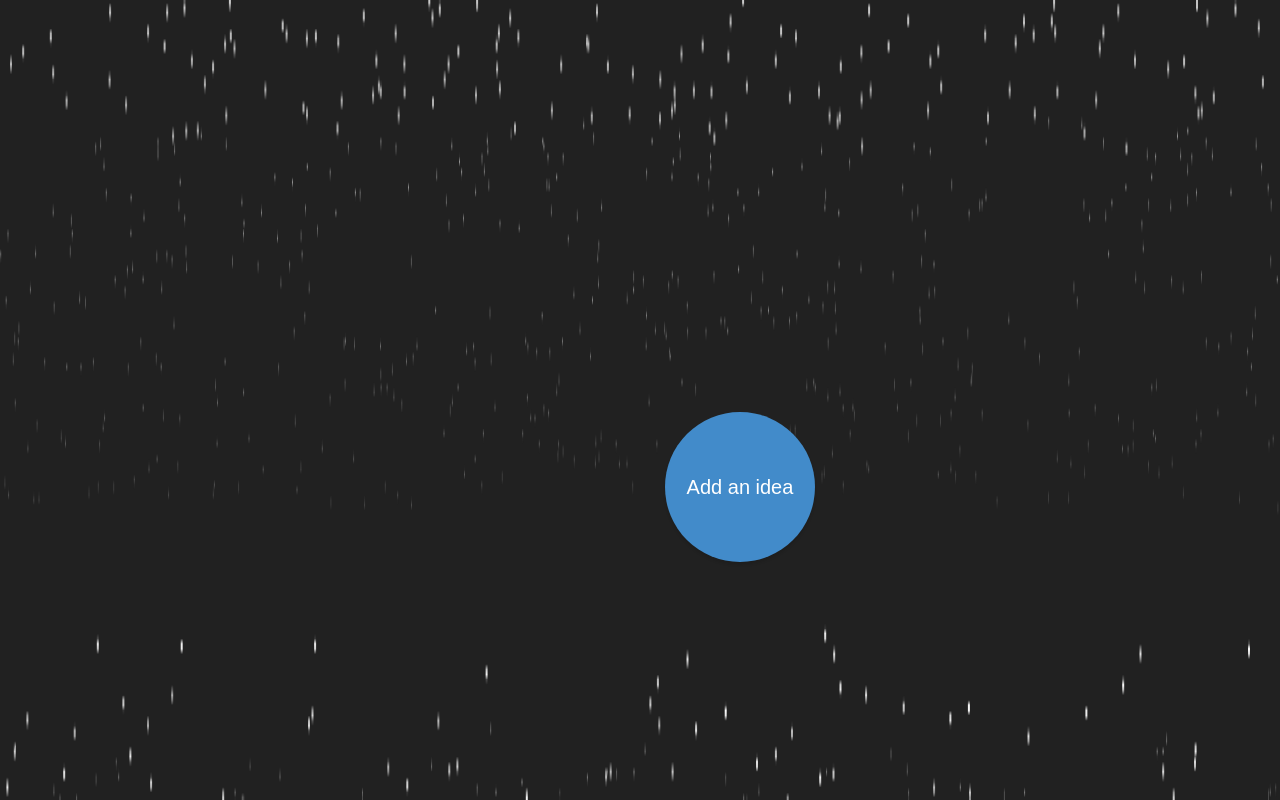
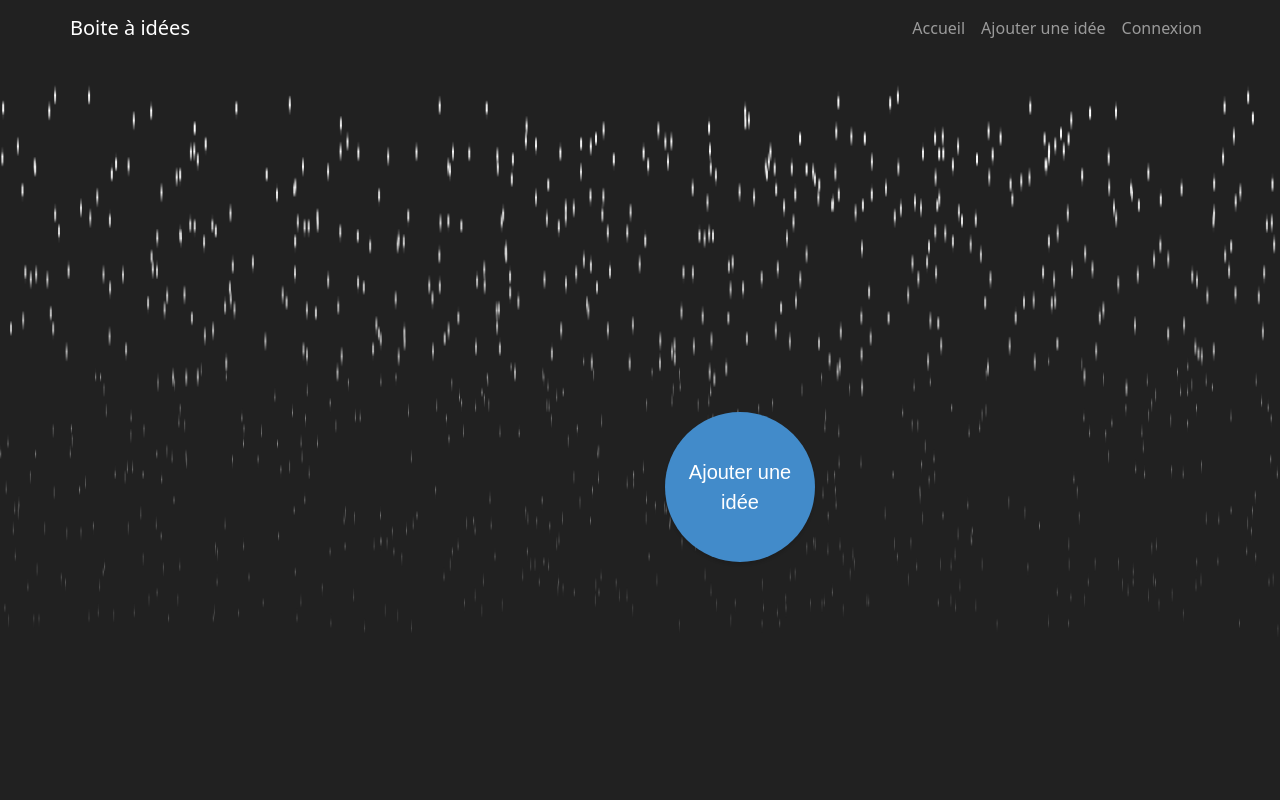
Before and after one commit to AidounNejma/Laravel-React, a React (Create React App) app in the folder reactapp/: page /add-ideas in a window 1280 px wide. Built offline with nearby package versions, Linux system fonts and the light colour scheme.

Commit message:
add navbar

```diff
--- a/reactapp/package.json
+++ b/reactapp/package.json
@@ -10,8 +10,11 @@
     "@testing-library/react": "^12.1.4",
     "@testing-library/user-event": "^13.5.0",
     "axios": "^0.26.1",
+    "bootstrap": "^5.1.3",
+    "mdbreact": "^5.2.0",
     "particles-bg": "^2.5.5",
     "react": "^17.0.2",
+    "react-bootstrap": "^2.2.1",
     "react-dom": "^17.0.2",
     "react-router-dom": "^6.2.2",
     "react-scripts": "5.0.0",
--- a/reactapp/src/App.js
+++ b/reactapp/src/App.js
@@ -1,20 +1,23 @@
 import React from 'react';
 import { BrowserRouter as Router, Routes, Route } from 'react-router-dom';
 
+import MyNav from './pages/Navbar';
 import Ideas from './pages/Ideas';
 import AddIdeas from './pages/AddIdeas';
-
 
 function App() {
 
   return (
     <Router>
+      <MyNav></MyNav>
       <Routes>
         <Route exact path="/" element={<Ideas/>} />
         <Route path="/add-ideas" element={<AddIdeas/>} />
       </Routes>
     </Router>
   );
+
+
 }
 
 export default App;
--- a/reactapp/src/index.js
+++ b/reactapp/src/index.js
@@ -1,5 +1,7 @@
 import React from 'react';
 import ReactDOM from 'react-dom';
+import '@fortawesome/fontawesome-free/css/all.min.css';
+import 'bootstrap/dist/css/bootstrap.min.css';
 import './index.css';
 import App from './App';
 import reportWebVitals from './reportWebVitals';
--- a/reactapp/src/pages/AddIdeas.js
+++ b/reactapp/src/pages/AddIdeas.js
@@ -58,23 +58,16 @@ class AddIdeas extends Component {
         $(".selector").append(circle);
     }
 
-
-
-
-
-
-
-
     render() {
 
         return (
             <div className="container" >
-                <h4>Add Ideas</h4>
+                <h4>Ajouter une idée</h4>
                 <div className="modal fade" id="exampleModal" tabIndex="-1" role="dialog" aria-labelledby="exampleModalLabel" aria-hidden="true">
                     <div className="modal-dialog" role="document">
                         <div className="modal-content">
                             <div className="modal-header">
-                                <h5 className="modal-title" id="exampleModalLabel">Add an Idea</h5>
+                                <h5 className="modal-title" id="exampleModalLabel">Ajouter une idée</h5>
                                 <button type="button" className="close" data-dismiss="modal" aria-label="Close">
                                     <span aria-hidden="true">&times;</span>
                                 </button>
@@ -82,18 +75,18 @@ class AddIdeas extends Component {
                             <div className="modal-body">
                                 <form onSubmit={this.savesIdea} >
                                     <div className="form-group mb-3">
-                                        <label>Idea Title</label>
+                                        <label>Titre</label>
                                         <input type="text" name="title" onChange={this.handleInput} value={this.state.title} className="form-control" />
                                         <span className="text-danger"></span>
                                     </div>
                                     <div className="form-group mb-3">
-                                        <label>Idea Content</label>
+                                        <label>Contenu</label>
                                         <textarea type="text" name="content" onChange={this.handleInput} value={this.state.content} className="form-control"></textarea>
                                         <span className="text-danger"></span>
                                     </div>
 
                                     <div className="form-group mb-3">
-                                        <button type="submit" className="btn btn-primary">Add Idea</button>
+                                        <button type="submit" className="btn btn-primary">Ajouter</button>
                                     </div>
                                 </form>
                             </div>
@@ -103,7 +96,7 @@ class AddIdeas extends Component {
 
                 <div className="containerCircles">
                 <div className='selector'>
-                    <button className="roundCenter" type="button" data-toggle="modal" data-target="#exampleModal">Add an idea</button>
+                    <button className="roundCenter" type="button" data-toggle="modal" data-target="#exampleModal">Ajouter une idée</button>
                 </div>
                 </div>
             </div>
--- a/reactapp/src/pages/Ideas.js
+++ b/reactapp/src/pages/Ideas.js
@@ -52,7 +52,7 @@ class Ideas extends Component {
 
         if (this.state.loading) {
 
-            ideas_HTML_CARDS = <h1>Loading...</h1>
+            ideas_HTML_CARDS = <h1 className='text-center text-white'>Chargement...</h1>
         }
         else {
             ideas_HTML_CARDS =
@@ -63,7 +63,7 @@ class Ideas extends Component {
                                 <h5 className="card-title">{item.title}</h5>
                                 <h6 className="card-subtitle mb-2 text-muted">{item.user_id}</h6>
                                 <p className="card-text">{item.content}</p>
-                                <button className="btn btn-dark" type="button" data-toggle="modal" data-target={"#exampleModalCenter" + item.id}>See Idea</button>
+                                <button className="btn btn-dark" type="button" data-toggle="modal" data-target={"#exampleModalCenter" + item.id}>Voir plus</button>
                             </div>
                         </div>
 
--- /dev/null
+++ b/reactapp/src/pages/Navbar.js
@@ -0,0 +1,24 @@
+import React from 'react';
+import Navbar from 'react-bootstrap/Navbar'
+import Nav from 'react-bootstrap/Nav'
+import Container from 'react-bootstrap/Container'
+
+function MyNav() {
+
+    return (
+        <>
+            <Navbar bg="transparent" variant="dark">
+                <Container>
+                    <Navbar.Brand href="/">Boite à idées</Navbar.Brand>
+                    <Nav className=" float-right">
+                        <Nav.Link href="/">Accueil</Nav.Link>
+                        <Nav.Link href="add-ideas">Ajouter une idée</Nav.Link>
+                        <Nav.Link href="#pricing">Connexion</Nav.Link>
+                    </Nav>
+                </Container>
+            </Navbar>
+        </>
+    );
+}
+
+export default MyNav;
```
Also changed, not shown: 2 other files (tests, documents, lock files or other folders).
